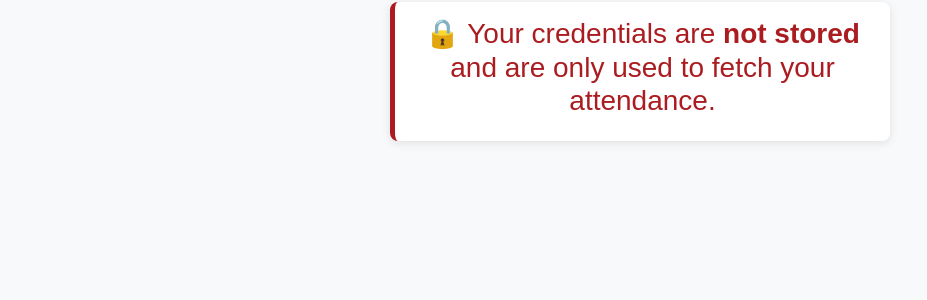
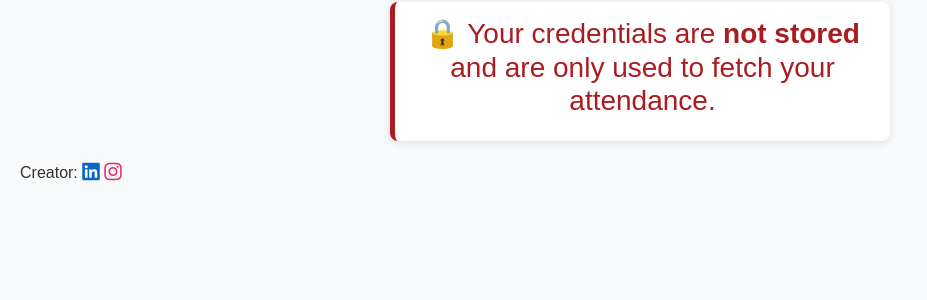
Before and after one commit to revanth-ch/ams-remastered, a Flask app: page / in a window 1280 px wide. Shown: the part 408-708 px from the top of the page, without its empty margins (0-927 px from the left). Run offline with Flask 3, Linux system fonts and the light colour scheme; some libraries are stand-ins or nearby versions.

Commit message:
Update index.html

```diff
--- a/website/templates/index.html
+++ b/website/templates/index.html
@@ -78,6 +78,20 @@
     <div class="security-warning">
       <h3>🔒 Your credentials are <strong>not stored</strong> and are only used to fetch your attendance.</h3>
   </div>
+    <!-- Font Awesome (for icons) -->
+<link rel="stylesheet" href="https://cdnjs.cloudflare.com/ajax/libs/font-awesome/6.5.0/css/all.min.css">
+
+<!-- Creator Contact Section -->
+<div class="creator-contact">
+  Creator:
+  <a href="https://www.linkedin.com/in/yourprofile" target="_blank" style="color: #0A66C2;">
+    <i class="fab fa-linkedin fa-lg"></i>
+  </a>
+  <a href="https://www.instagram.com/yourusername" target="_blank" style="color: #E1306C;">
+    <i class="fab fa-instagram fa-lg"></i>
+  </a>
+</div>
+
 
 </body>
 </html>
```
